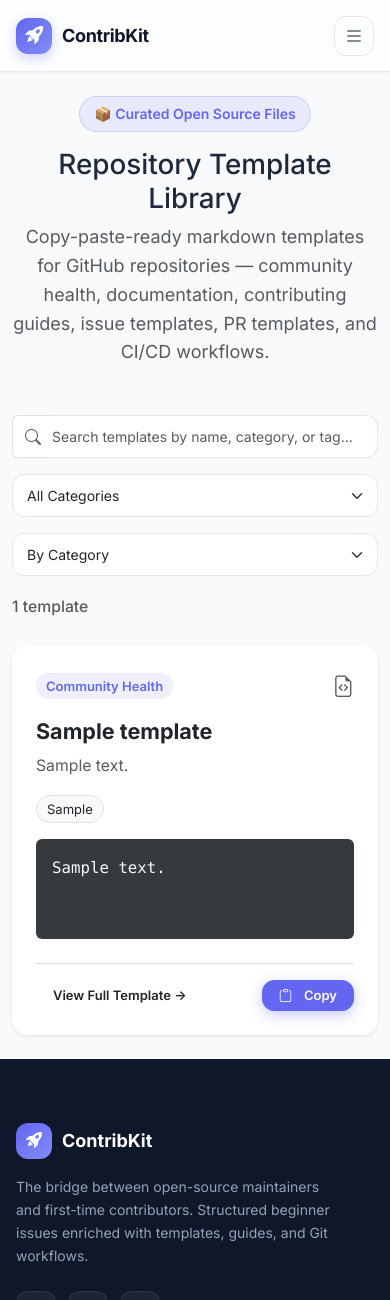
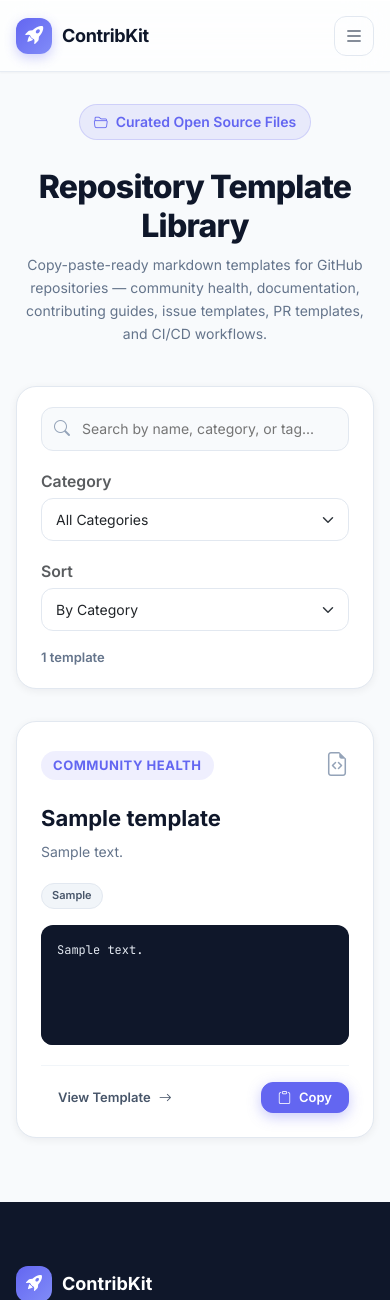
Before and after one commit to shourya011/ContriKit, a Django app: page /templates/ in a window 390 px wide. Shown: the top 1300 px of the page. Run offline with Django 5.2, Linux system fonts and the light colour scheme; tables that the repository leaves empty hold one stand-in row (values such as "Sample post").

Commit message:
Solved the Template and Editor Page Issue

```diff
--- a/static/css/components/cards.css
+++ b/static/css/components/cards.css
@@ -180,6 +180,7 @@
 .template-card:hover {
   transform: translateY(-4px);
   box-shadow: var(--shadow-lg);
+  border-color: rgba(99, 102, 241, 0.2);
 }
 
 .template-card__header {
@@ -239,7 +240,7 @@
   overflow: hidden;
   font-family: var(--font-mono);
   font-size: 0.75rem;
-  color: var(--color-slate-400);
+  color: var(--color-slate-200);
   line-height: 1.6;
 }
 
@@ -257,6 +258,224 @@
   padding-top: 16px;
   border-top: 1px solid var(--color-slate-100);
   margin-top: auto;
+}
+
+.template-card__tags {
+  display: flex;
+  flex-wrap: wrap;
+  gap: 6px;
+  margin-bottom: 16px;
+}
+
+.template-tag {
+  display: inline-flex;
+  padding: 3px 10px;
+  font-size: 0.6875rem;
+  font-weight: 600;
+  color: var(--color-slate-600);
+  background: var(--color-slate-100);
+  border: 1px solid var(--color-slate-200);
+  border-radius: var(--radius-full);
+}
+
+/* ── Template Library pages ── */
+.template-library-page,
+.template-detail-page {
+  padding-block: 32px 64px;
+}
+
+.template-library-header {
+  text-align: center;
+  margin-bottom: 40px;
+}
+
+.template-library-header__title {
+  font-size: var(--text-section);
+  font-weight: 800;
+  letter-spacing: -0.025em;
+  color: var(--color-slate-900);
+  margin: 12px 0 8px;
+}
+
+.template-library-header__desc {
+  font-size: var(--text-meta);
+  color: var(--color-slate-500);
+  max-width: 640px;
+  margin: 0 auto;
+  line-height: 1.65;
+}
+
+.template-toolbar {
+  display: grid;
+  grid-template-columns: 1.5fr 1fr 1fr auto;
+  gap: 16px;
+  align-items: end;
+  padding: 20px 24px;
+  background: var(--color-white);
+  border: 1px solid var(--color-slate-200);
+  border-radius: var(--radius-xl);
+  box-shadow: var(--shadow-sm);
+  margin-bottom: 32px;
+}
+
+.template-toolbar__count {
+  font-size: var(--text-small);
+  color: var(--color-slate-500);
+  font-weight: 600;
+  white-space: nowrap;
+  text-align: right;
+  padding-bottom: 10px;
+}
+
+.template-search {
+  display: flex;
+  align-items: center;
+  background: var(--color-slate-50);
+  border: 1px solid var(--color-slate-200);
+  border-radius: var(--radius-md);
+  overflow: hidden;
+  transition: all var(--duration-normal) var(--ease-out);
+}
+
+.template-search:focus-within {
+  border-color: var(--color-primary);
+  box-shadow: 0 0 0 3px var(--color-primary-subtle);
+  background: var(--color-white);
+}
+
+.template-search__icon {
+  padding: 0 12px;
+  color: var(--color-slate-400);
+  font-size: 1rem;
+}
+
+.template-search input {
+  flex: 1;
+  border: none;
+  outline: none;
+  padding: 10px 12px 10px 0;
+  font-size: var(--text-meta);
+  font-family: var(--font-sans);
+  background: transparent;
+  min-width: 0;
+}
+
+.template-search__clear {
+  display: flex;
+  align-items: center;
+  padding: 0 12px;
+  color: var(--color-slate-400);
+  text-decoration: none;
+  transition: color var(--duration-fast);
+}
+
+.template-search__clear:hover {
+  color: var(--color-slate-700);
+}
+
+.template-detail-header__title {
+  font-size: clamp(1.5rem, 2.5vw, 2rem);
+  font-weight: 700;
+  letter-spacing: -0.025em;
+  color: var(--color-slate-900);
+  margin: 8px 0;
+}
+
+.template-code-block {
+  background: var(--color-white);
+  border: 1px solid var(--color-slate-200);
+  border-radius: var(--radius-xl);
+  box-shadow: var(--shadow-sm);
+  overflow: hidden;
+}
+
+.template-code-block__header {
+  display: flex;
+  flex-wrap: wrap;
+  justify-content: space-between;
+  align-items: center;
+  gap: 12px;
+  padding: 14px 20px;
+  background: var(--color-slate-900);
+  border-bottom: 1px solid rgba(255, 255, 255, 0.08);
+  font-family: var(--font-mono);
+  font-size: var(--text-small);
+  color: var(--color-slate-300);
+}
+
+.template-code-block pre {
+  background: var(--color-slate-900);
+  color: var(--color-slate-200);
+  border-radius: 0;
+  padding: 24px !important;
+  margin: 0;
+}
+
+.template-code-block pre code,
+.template-code-block pre code.hljs {
+  overflow-x: auto;
+  background: transparent;
+  color: var(--color-slate-200);
+  font-family: var(--font-mono);
+  font-size: 0.8125rem;
+  line-height: 1.7;
+}
+
+.template-sidebar-panel {
+  padding: 24px;
+  background: var(--color-white);
+  border: 1px solid var(--color-slate-200);
+  border-radius: var(--radius-xl);
+  box-shadow: var(--shadow-sm);
+  margin-bottom: 24px;
+}
+
+.template-sidebar-panel__title {
+  font-size: var(--text-meta);
+  font-weight: 700;
+  color: var(--color-slate-900);
+  margin: 0 0 16px;
+}
+
+.template-sidebar-panel__label {
+  display: block;
+  font-size: var(--text-small);
+  font-weight: 600;
+  text-transform: uppercase;
+  letter-spacing: 0.04em;
+  color: var(--color-slate-500);
+  margin-bottom: 6px;
+}
+
+.template-related-link {
+  display: flex;
+  align-items: center;
+  gap: 12px;
+  padding: 12px;
+  border: 1px solid var(--color-slate-200);
+  border-radius: var(--radius-md);
+  background: var(--color-slate-50);
+  transition: all var(--duration-normal) var(--ease-out);
+  text-decoration: none;
+}
+
+.template-related-link:hover {
+  transform: translateY(-1px);
+  box-shadow: var(--shadow-sm);
+  border-color: rgba(99, 102, 241, 0.2);
+  background: var(--color-white);
+}
+
+.template-related-link__icon {
+  width: 36px;
+  height: 36px;
+  display: flex;
+  align-items: center;
+  justify-content: center;
+  background: var(--color-primary-subtle);
+  border-radius: var(--radius-sm);
+  color: var(--color-primary);
+  flex-shrink: 0;
 }
 
 /* ── Cheat sheet cards ── */
--- a/static/css/responsive.css
+++ b/static/css/responsive.css
@@ -228,6 +228,15 @@
     padding-block: 32px 24px;
   }
 
+  .template-toolbar {
+    grid-template-columns: 1fr;
+  }
+
+  .template-toolbar__count {
+    text-align: left;
+    padding-bottom: 0;
+  }
+
   .dashboard-header {
     flex-direction: column;
     align-items: stretch;
--- a/templates/templates_app/template_list.html
+++ b/templates/templates_app/template_list.html
@@ -2,31 +2,33 @@
 {% block title %}Template Library — ContribKit{% endblock %}
 
 {% block content %}
-<div class="container py-4">
-  <div class="text-center mb-5">
-    <span class="section-eyebrow">📦 Curated Open Source Files</span>
-    <h1 class="fw-extrabold">Repository Template Library</h1>
-    <p class="text-muted mx-auto" style="max-width: 650px;">Copy-paste-ready markdown templates for GitHub repositories — community health, documentation, contributing guides, issue templates, PR templates, and CI/CD workflows.</p>
-  </div>
+<div class="template-library-page">
+  <div class="container-app">
 
-  <!-- Search & Filter Bar -->
-  <div class="row g-3 mb-4 align-items-end">
-    <div class="col-md-5">
+    <header class="template-library-header">
+      <span class="section-eyebrow"><i class="bi bi-folder2-open"></i> Curated Open Source Files</span>
+      <h1 class="template-library-header__title">Repository Template Library</h1>
+      <p class="template-library-header__desc">Copy-paste-ready markdown templates for GitHub repositories — community health, documentation, contributing guides, issue templates, PR templates, and CI/CD workflows.</p>
+    </header>
+
+    <div class="template-toolbar">
       <form method="GET" action="/templates/" id="searchForm">
         {% if selected_category and selected_category != 'all' %}
           <input type="hidden" name="category" value="{{ selected_category }}">
         {% endif %}
         <input type="hidden" name="sort" value="{{ current_sort }}">
-        <div class="search-input-group input-group">
-          <span class="input-group-text bg-white border-end-0"><i class="bi bi-search text-muted"></i></span>
-          <input type="text" name="q" class="form-control border-start-0 ps-0" placeholder="Search templates by name, category, or tag..." value="{{ search_query }}">
+        <label class="form-label small fw-semibold text-muted mb-1 d-none d-md-block">Search</label>
+        <div class="template-search">
+          <i class="bi bi-search template-search__icon"></i>
+          <input type="text" name="q" placeholder="Search by name, category, or tag..." value="{{ search_query }}" aria-label="Search templates">
           {% if search_query %}
-            <a href="/templates/" class="btn btn-outline-secondary border-start-0"><i class="bi bi-x-lg"></i></a>
+            <a href="/templates/" class="template-search__clear" aria-label="Clear search"><i class="bi bi-x-lg"></i></a>
           {% endif %}
         </div>
       </form>
-    </div>
-    <div class="col-md-3">
+
+      <div>
+        <label class="form-label small fw-semibold text-muted mb-1" for="categoryFilter">Category</label>
         <select class="form-select" id="categoryFilter" onchange="filterByCategory(this.value)">
           <option value="all" {% if selected_category == 'all' %}selected{% endif %}>All Categories</option>
           {% for val, label in categories %}
@@ -34,75 +36,77 @@
           {% endfor %}
         </select>
       </div>
-    <div class="col-md-2">
+
+      <div>
+        <label class="form-label small fw-semibold text-muted mb-1" for="sortSelect">Sort</label>
         <select class="form-select" id="sortSelect" onchange="sortTemplates(this.value)">
           <option value="category" {% if current_sort == 'category' %}selected{% endif %}>By Category</option>
           <option value="alpha" {% if current_sort == 'alpha' %}selected{% endif %}>Alphabetical</option>
           <option value="newest" {% if current_sort == 'newest' %}selected{% endif %}>Newest</option>
         </select>
       </div>
-    <div class="col-md-2 text-md-end">
-      <span class="text-muted small fw-medium">{{ templates.count }} template{% if templates.count != 1 %}s{% endif %}</span>
+
+      <div class="template-toolbar__count">
+        {{ templates.count }} template{% if templates.count != 1 %}s{% endif %}
       </div>
     </div>
 
     {% if templates %}
-    <div class="row g-4">
+      <div class="templates-grid">
         {% for tmpl in templates %}
-        <div class="col-md-6 col-lg-4">
-          <div class="card h-100 card-hover p-4 d-flex flex-column shadow-sm bg-white border-0">
-            <div class="d-flex justify-content-between align-items-center mb-3">
-              <span class="badge bg-indigo bg-opacity-10 text-indigo fw-semibold">{{ tmpl.get_category_display }}</span>
-              <i class="bi bi-file-earmark-code fs-4 text-muted"></i>
+          <article class="template-card card-hover">
+            <div class="template-card__header">
+              <span class="template-card__type">{{ tmpl.get_category_display }}</span>
+              <i class="bi bi-file-earmark-code template-card__icon"></i>
             </div>
 
-            <h4 class="fw-bold mb-2">
-              <a href="/templates/{{ tmpl.slug }}/" class="text-dark text-decoration-none">{{ tmpl.title }}</a>
-            </h4>
-            <p class="text-muted small mb-3 flex-grow-1">{{ tmpl.description }}</p>
+            <h2 class="template-card__title">
+              <a href="/templates/{{ tmpl.slug }}/">{{ tmpl.title }}</a>
+            </h2>
+            <p class="template-card__desc">{{ tmpl.description }}</p>
 
             {% if tmpl.tag_list %}
-              <div class="d-flex flex-wrap gap-1 mb-3">
+              <div class="template-card__tags">
                 {% for tag in tmpl.tag_list|slice:":4" %}
-                  <span class="badge bg-light text-dark border small fw-normal">{{ tag }}</span>
+                  <span class="template-tag">{{ tag }}</span>
                 {% endfor %}
                 {% if tmpl.tag_list|length > 4 %}
-                  <span class="badge bg-light text-muted border small fw-normal">+{{ tmpl.tag_list|length|add:"-4" }}</span>
+                  <span class="template-tag">+{{ tmpl.tag_list|length|add:"-4" }}</span>
                 {% endif %}
               </div>
             {% endif %}
 
-            <div class="bg-dark text-light p-3 rounded small mb-4 font-monospace position-relative" style="height: 100px; overflow: hidden; opacity: 0.9;">
-              {{ tmpl.preview|slice:":200" }}
-            </div>
+            <div class="template-card__preview">{{ tmpl.preview }}</div>
 
-            <div class="d-flex justify-content-between align-items-center mt-auto pt-3 border-top">
-              <a href="/templates/{{ tmpl.slug }}/" class="btn btn-sm btn-outline-dark fw-semibold">View Full Template →</a>
-              <button type="button" class="btn btn-sm btn-primary btn-copy fw-semibold" data-clipboard-text="{{ tmpl.content }}">
-                <i class="bi bi-clipboard me-1"></i>Copy
+            <div class="template-card__footer">
+              <a href="/templates/{{ tmpl.slug }}/" class="btn btn-ghost btn-sm">View Template <i class="bi bi-arrow-right"></i></a>
+              <button type="button" class="btn btn-primary btn-sm btn-copy" data-clipboard-text="{{ tmpl.content }}">
+                <i class="bi bi-clipboard"></i> Copy
               </button>
             </div>
-          </div>
-        </div>
+          </article>
         {% endfor %}
       </div>
     {% else %}
-    <div class="empty-state">
-      <div class="empty-state-icon"><i class="bi bi-folder2-open"></i></div>
-      <h4>No templates found</h4>
-      <p class="text-muted">
+      <div class="dashboard-empty">
+        <div class="dashboard-empty__icon"><i class="bi bi-folder2-open"></i></div>
+        <h4 class="text-card-title mb-2">No templates found</h4>
+        <p class="text-meta text-muted mb-3" style="max-width:420px;">
           {% if search_query %}
-          No templates match your search query "<strong>{{ search_query }}</strong>".
-          <br><a href="/templates/" class="btn btn-primary btn-sm mt-2">Clear Search</a>
+            No templates match "<strong>{{ search_query }}</strong>". Try a different search term or browse all categories.
           {% elif selected_category and selected_category != 'all' %}
-          No templates in this category yet.
-          <br><a href="/templates/" class="btn btn-primary btn-sm mt-2">View All Templates</a>
+            No templates in this category yet. Browse the full library to find other useful files.
           {% else %}
             The template library is empty. Run <code>python manage.py seed_data</code> to populate it.
           {% endif %}
         </p>
+        {% if search_query or selected_category and selected_category != 'all' %}
+          <a href="/templates/" class="btn btn-primary btn-sm">View All Templates</a>
+        {% endif %}
       </div>
     {% endif %}
+
+  </div>
 </div>
 {% endblock %}
 
```
Also changed, not shown: templates/templates_app/template_detail.html (+45 -63 lines). Lines whose indentation alone changed are shown as unchanged.
